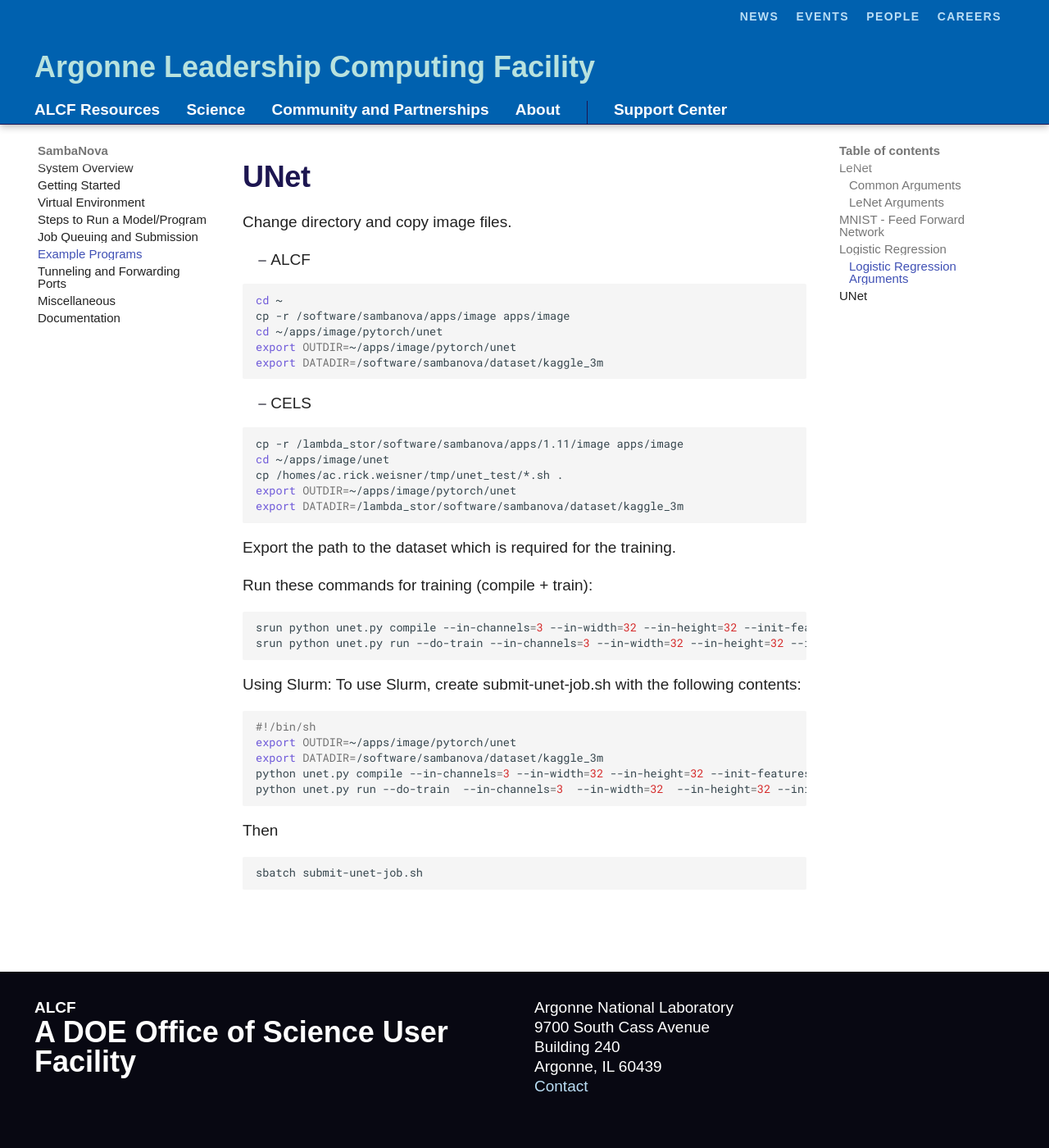
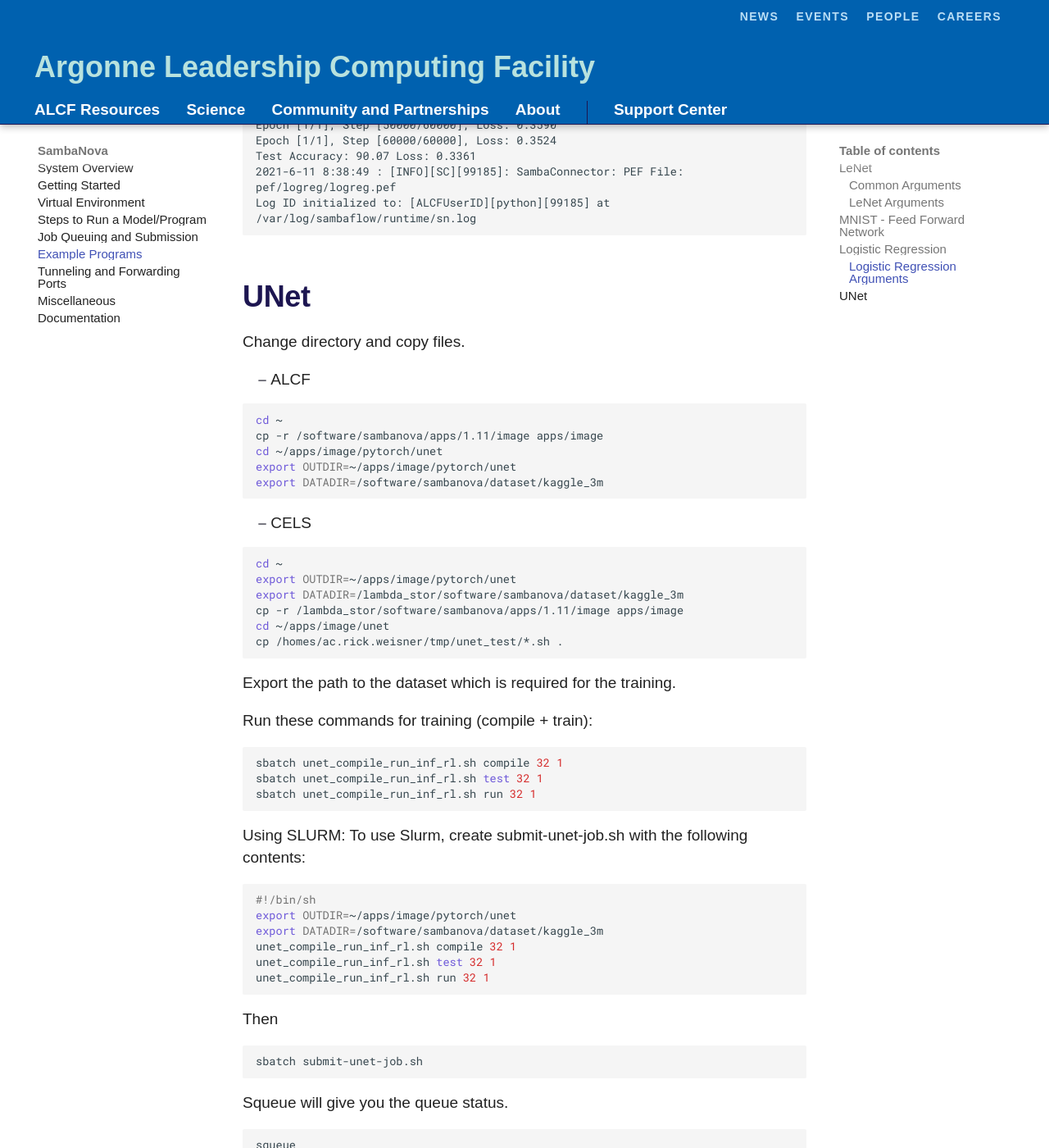
Before and after one commit to argonne-lcf/ai-testbed-userdocs, an MkDocs documentation site: the page built from docs/sambanova/Example-Programs.md, in a window 1280 px wide and 1400 px high, scrolled down 6349 px. Shown: the whole window at 82% size. Built offline with MkDocs 1.6.1 and Material for MkDocs 9.7.7, drawn with Linux system fonts in a browser that asks for light colours; some web fonts are replaced; comment, search, counter and statistics services are not loaded; some of the changed text lies outside the part shown.

Commit message:
Update to SN 1.11.

````diff
--- a/docs/sambanova/Example-Programs.md
+++ b/docs/sambanova/Example-Programs.md
@@ -63,6 +65,10 @@
 | --data-folder          | 'mnist_   | Folder containing mnist data   |
 |                        | data'     |                                |
 |                        |           |                                |
+
+**NOTE:  If you receive an \"HTTP error\" message on any of the
+following commands, run the command again. Such errors (e.g 503) are
+commonly an intermittent failure to download a dataset.**
 
 Run these commands:
 
@@ -274,13 +280,13 @@
 
 ## UNet
 
-Change directory and copy image files.
+Change directory and copy files.
 
 + ALCF
 
 ```bash
 cd ~
-cp -r /software/sambanova/apps/image apps/image
+cp -r /software/sambanova/apps/1.11/image apps/image
 cd ~/apps/image/pytorch/unet
 export OUTDIR=~/apps/image/pytorch/unet
 export DATADIR=/software/sambanova/dataset/kaggle_3m
@@ -289,11 +295,12 @@
 + CELS
 
 ```bash
+cd ~
+export OUTDIR=~/apps/image/pytorch/unet
+export DATADIR=/lambda_stor/software/sambanova/dataset/kaggle_3m
 cp -r /lambda_stor/software/sambanova/apps/1.11/image apps/image
 cd ~/apps/image/unet
 cp /homes/ac.rick.weisner/tmp/unet_test/*.sh .
-export OUTDIR=~/apps/image/pytorch/unet
-export DATADIR=/lambda_stor/software/sambanova/dataset/kaggle_3m
 ```
 
 Export the path to the dataset which is required for the training.
@@ -301,19 +308,21 @@
 Run these commands for training (compile + train):
 
 ```bash
-srun python unet.py compile --in-channels=3 --in-width=32 --in-height=32 --init-features 32 --batch-size 1 --pef-name="unet_train" --output-folder=${OUTDIR}
-srun python unet.py run --do-train --in-channels=3 --in-width=32 --in-height=32 --init-features 32 --batch-size 1 --data-dir $DATADIR --log-dir ${OUTDIR} --epochs 5 --pef=${OUTDIR}/unet_train/unet_train.pef
+sbatch unet_compile_run_inf_rl.sh compile 32 1
+sbatch unet_compile_run_inf_rl.sh test 32 1
+sbatch unet_compile_run_inf_rl.sh run 32 1
 ```
 
-Using Slurm:  To use Slurm, create submit-unet-job.sh with the following
+Using SLURM:  To use Slurm, create submit-unet-job.sh with the following
 contents:
 
 ```bash
 #!/bin/sh
 export OUTDIR=~/apps/image/pytorch/unet
 export DATADIR=/software/sambanova/dataset/kaggle_3m
-python unet.py compile --in-channels=3 --in-width=32 --in-height=32 --init-features 32 --batch-size 1 --pef-name="unet_train" --output-folder=${OUTDIR}
-python unet.py run --do-train  --in-channels=3  --in-width=32  --in-height=32 --init-features 32 --batch-size=1 --data-dir $DATADIR --log-dir ${OUTDIR}/log_dir_unet32_train --epochs 5 --pef=${OUTDIR}/unet_train/unet_train.pef
+unet_compile_run_inf_rl.sh compile 32 1
+unet_compile_run_inf_rl.sh test 32 1
+unet_compile_run_inf_rl.sh run 32 1
 ```
 
 Then
@@ -321,3 +330,9 @@
 ```bash
 sbatch submit-unet-job.sh
 ```
+
+Squeue will give you the queue status.
+
+```bash
+squeue
+```
````
Also changed, not shown: other parts of docs/sambanova/Example-Programs.md (+4 -2 lines).
